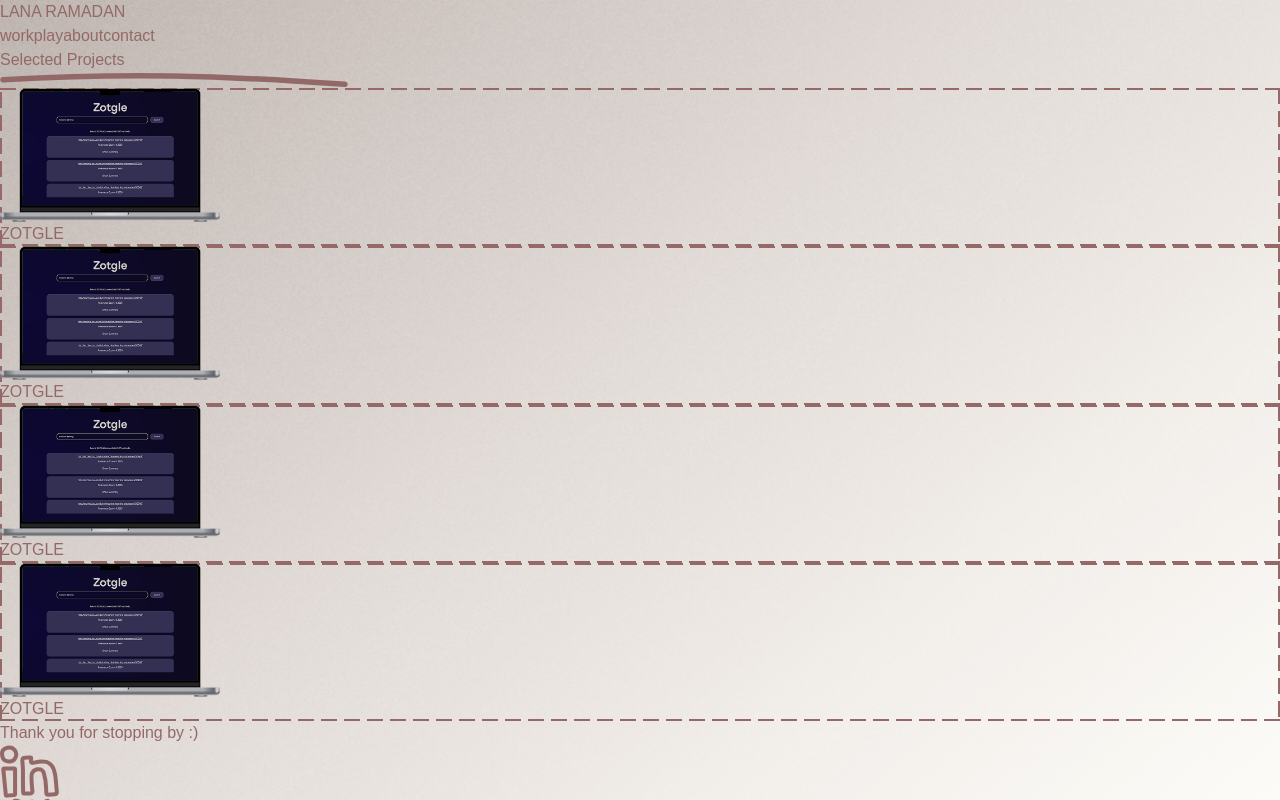
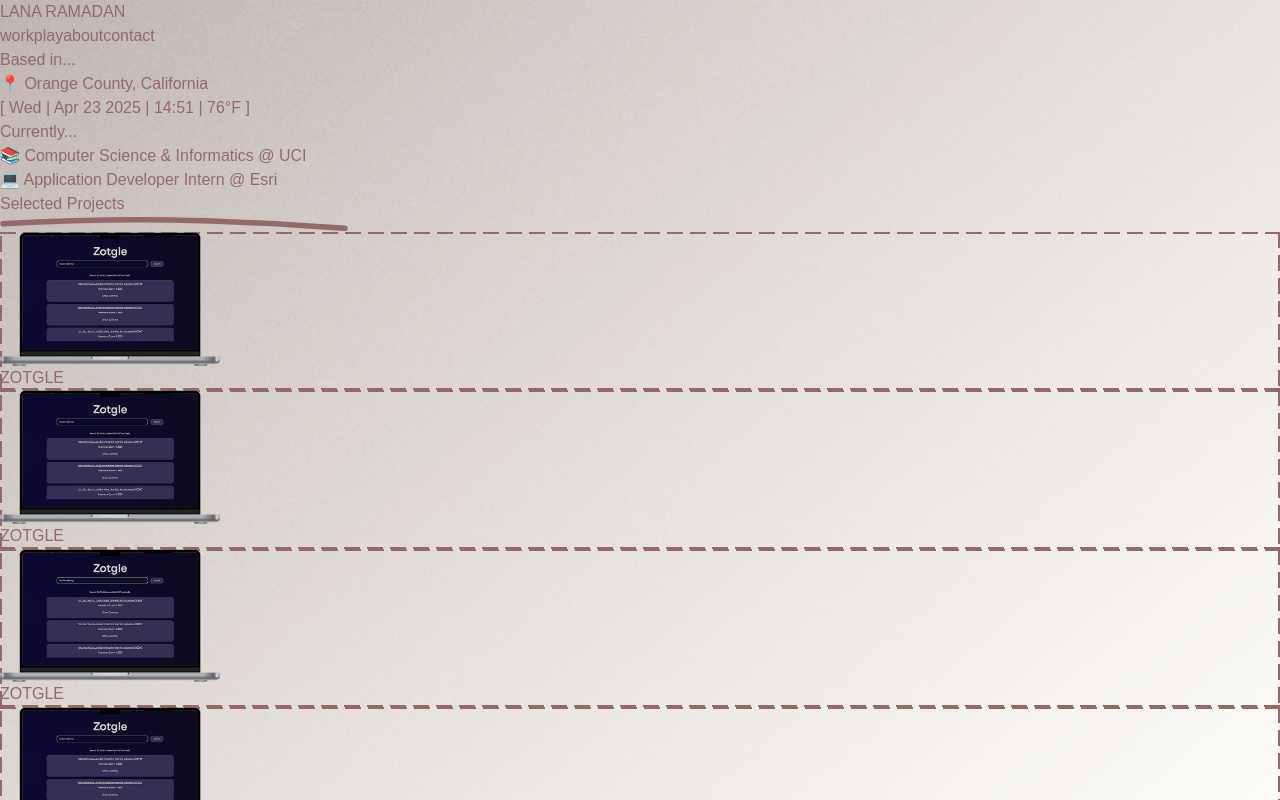
Before and after one commit to lanaramadan/lanaramadan.github.io, a Next.js app: page / in a window 1280 px wide. Shown: the top 800 px of the page. Built offline with nearby package versions, Linux system fonts and the light colour scheme; a web font is replaced by a local one.

Commit message:
Displaying textual part of header

```diff
--- /dev/null
+++ b/src/app/components/homeBanner.tsx
@@ -0,0 +1,29 @@
+export default function HomeBanner() {
+  const currentDate: Date = new Date();
+  const monthAbbreviation = currentDate.toLocaleString('en-US', { month: 'short' });
+  const weekdayAbbreviation = currentDate.toLocaleString('en-US', { weekday: 'short' });
+
+
+  return (
+    <div>
+        {/* poloroids section */}
+
+
+        {/* text section */}
+
+        <div className="font-medium pb-6">
+            <h3 className="text-3xl font-[family-name:var(--font-new-spirit-condensed)]">Based in...</h3>
+            <div className="flex flex-col items-end">
+                <p className="text-5xl font-[family-name:var(--font-new-spirit-condensed)]">📍 Orange County, California</p>
+                <p className="text-lg font-[family-name:var(--font-geist-mono)]">[ {weekdayAbbreviation} | {monthAbbreviation} {currentDate.getDate()} {currentDate.getFullYear()} | 14:51 | 76°F ]</p>
+            </div>
+        </div>
+
+        <div className="font-medium pb-6">
+            <h3 className="text-3xl font-[family-name:var(--font-new-spirit-condensed)]">Currently...</h3>
+            <p className="text-lg font-[family-name:var(--font-geist-mono)]">📚 Computer Science & Informatics @ UCI </p>
+            <p className="text-lg font-[family-name:var(--font-geist-mono)]">💻 Application Developer Intern @ Esri</p>
+        </div>
+    </div>
+  );
+}
--- a/src/app/page.tsx
+++ b/src/app/page.tsx
@@ -1,18 +1,17 @@
-import Image from "next/image";
 import NavigationBar from "./components/navigationBar";
 import Footer from "./components/footer";
 import FeaturedProjects from "./components/featuredProjects"
+import HomeBanner from "./components/homeBanner";
 
 export default function Home() {
   return (
     <div className="grid grid-rows-[20px_1fr_20px] items-center justify-items-center min-h-screen p-8 pb-20 gap-16 sm:p-20 font-[family-name:var(--font-geist-sans)]">
       <NavigationBar/>
 
-      <main className="flex-grow flex items-center justify-center">
+      <main className="flex-grow flex flex-col items-center justify-center">
+        <HomeBanner />
         <FeaturedProjects />
-
       </main>
-
 
       <Footer />
     </div>
```
